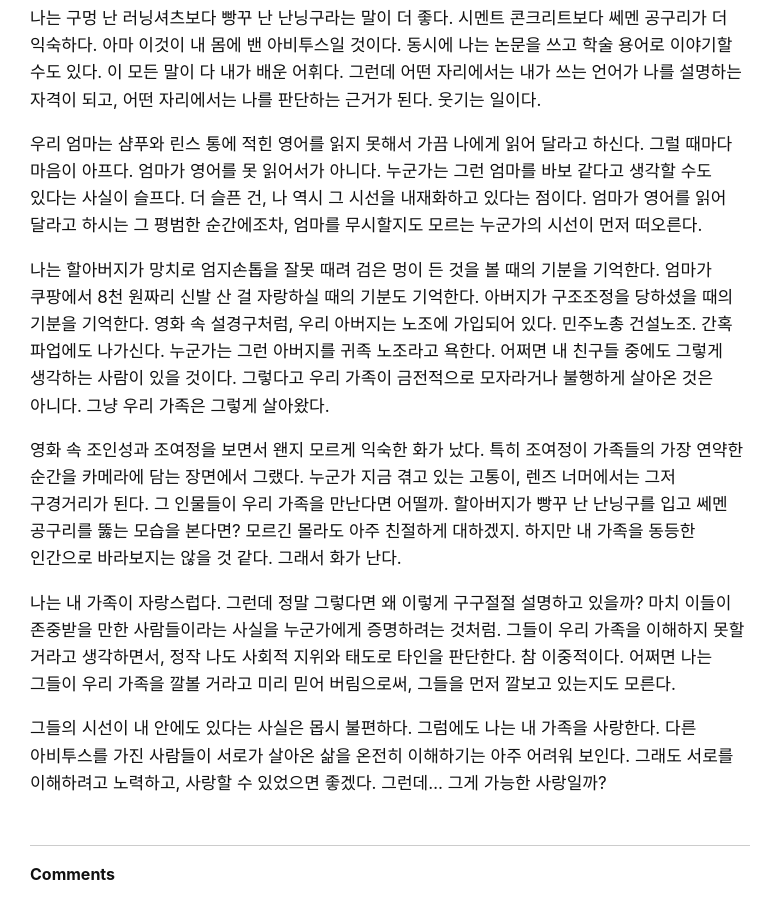
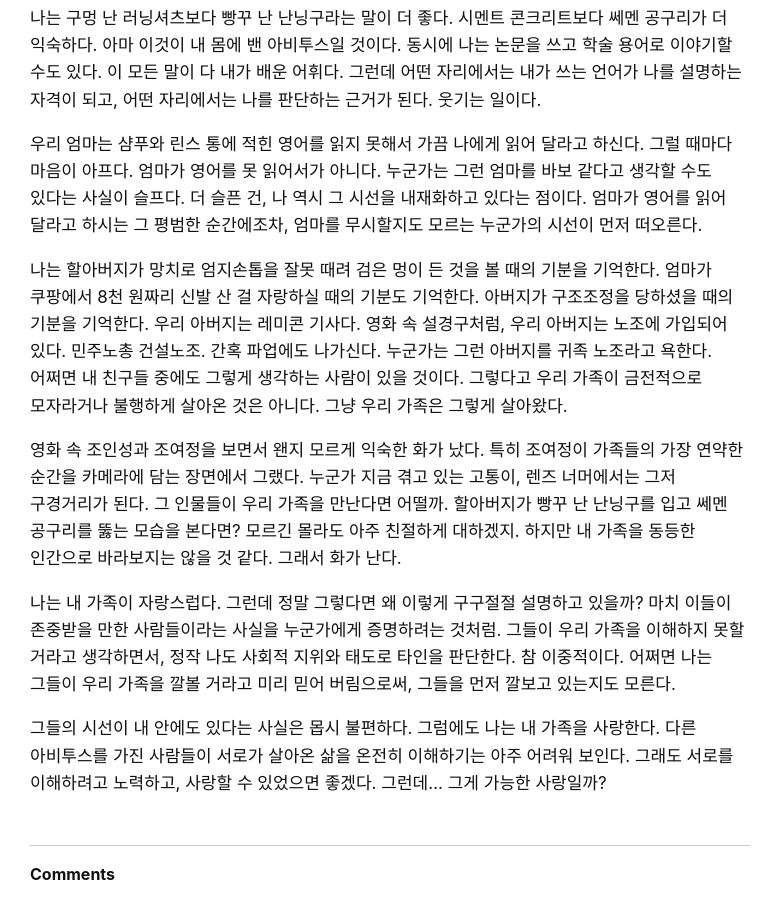
Before and after one commit to okdalto/okdalto.github.io, a Jekyll site: the page built from _posts/2026-09-30-가능한 사랑.md, in a window 1280 px wide and 900 px high, scrolled down 1729 px. Shown: the whole window, without its empty margins (0-776 px from the left). Built offline with Jekyll 4.4.1, drawn with Linux system fonts in a browser that asks for light colours; comment, search, counter and statistics services are not loaded.

```diff
--- a/_posts/2026-09-30-가능한 사랑.md
+++ b/_posts/2026-09-30-가능한 사랑.md
@@ -34,7 +34,7 @@ ref: possible-love
 
 우리 엄마는 샴푸와 린스 통에 적힌 영어를 읽지 못해서 가끔 나에게 읽어 달라고 하신다. 그럴 때마다 마음이 아프다. 엄마가 영어를 못 읽어서가 아니다. 누군가는 그런 엄마를 바보 같다고 생각할 수도 있다는 사실이 슬프다. 더 슬픈 건, 나 역시 그 시선을 내재화하고 있다는 점이다. 엄마가 영어를 읽어 달라고 하시는 그 평범한 순간에조차, 엄마를 무시할지도 모르는 누군가의 시선이 먼저 떠오른다.
 
-나는 할아버지가 망치로 엄지손톱을 잘못 때려 검은 멍이 든 것을 볼 때의 기분을 기억한다. 엄마가 쿠팡에서 8천 원짜리 신발 산 걸 자랑하실 때의 기분도 기억한다. 아버지가 구조조정을 당하셨을 때의 기분을 기억한다. 영화 속 설경구처럼, 우리 아버지는 노조에 가입되어 있다. 민주노총 건설노조. 간혹 파업에도 나가신다. 누군가는 그런 아버지를 귀족 노조라고 욕한다. 어쩌면 내 친구들 중에도 그렇게 생각하는 사람이 있을 것이다. 그렇다고 우리 가족이 금전적으로 모자라거나 불행하게 살아온 것은 아니다. 그냥 우리 가족은 그렇게 살아왔다.
+나는 할아버지가 망치로 엄지손톱을 잘못 때려 검은 멍이 든 것을 볼 때의 기분을 기억한다. 엄마가 쿠팡에서 8천 원짜리 신발 산 걸 자랑하실 때의 기분도 기억한다. 아버지가 구조조정을 당하셨을 때의 기분을 기억한다. 우리 아버지는 레미콘 기사다. 영화 속 설경구처럼, 우리 아버지는 노조에 가입되어 있다. 민주노총 건설노조. 간혹 파업에도 나가신다. 누군가는 그런 아버지를 귀족 노조라고 욕한다. 어쩌면 내 친구들 중에도 그렇게 생각하는 사람이 있을 것이다. 그렇다고 우리 가족이 금전적으로 모자라거나 불행하게 살아온 것은 아니다. 그냥 우리 가족은 그렇게 살아왔다.
 
 영화 속 조인성과 조여정을 보면서 왠지 모르게 익숙한 화가 났다. 특히 조여정이 가족들의 가장 연약한 순간을 카메라에 담는 장면에서 그랬다. 누군가 지금 겪고 있는 고통이, 렌즈 너머에서는 그저 구경거리가 된다. 그 인물들이 우리 가족을 만난다면 어떨까. 할아버지가 빵꾸 난 난닝구를 입고 쎄멘 공구리를 뚫는 모습을 본다면? 모르긴 몰라도 아주 친절하게 대하겠지. 하지만 내 가족을 동등한 인간으로 바라보지는 않을 것 같다. 그래서 화가 난다.
 
```
Also changed, not shown: _en/possible-love.md (+1 -1 lines).
